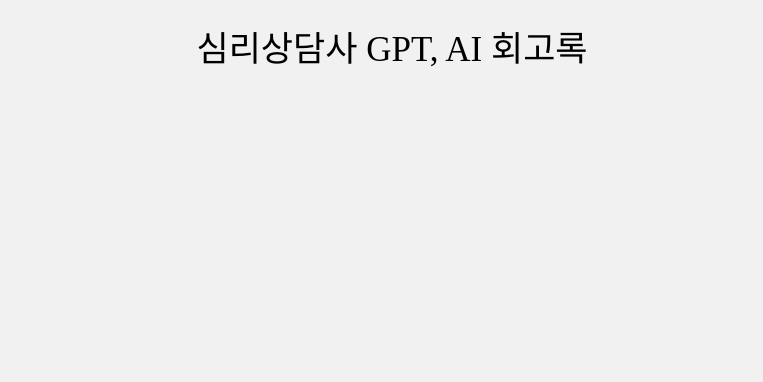
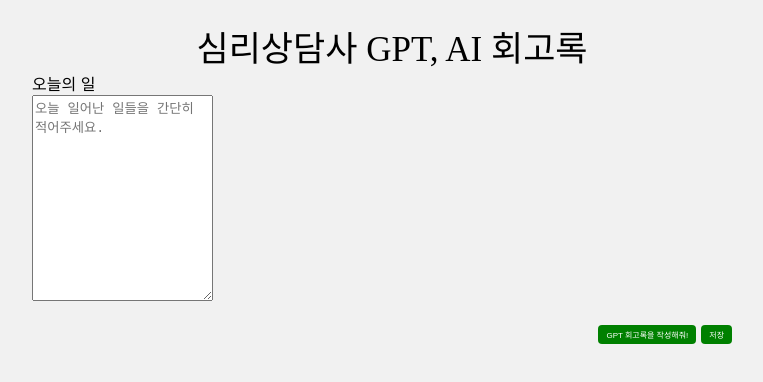
Before and after one commit to kabalport/nextjs-app, a Next.js app: page /gpt-diary in a window 1280 px wide. Shown: the top 382 px of the page, without its empty margins (248-1011 px from the left). Built offline with nearby package versions, Linux system fonts and the light colour scheme.

Commit message:
diary input박스 만들기

```diff
--- a/src/app/gpt-diary/page.tsx
+++ b/src/app/gpt-diary/page.tsx
@@ -1,5 +1,6 @@
 import GptDiaryItem from "@/components/gpt-diary/GptDiaryItem";
 import styles from './style.module.css';
+import GetDiaryInput from "@/components/gpt-diary/getDiaryInput";
 
 export default async function GptDiaryPage() {
     const dummyData = JSON.parse(
@@ -12,6 +13,8 @@
                 <div className={styles.appTitle}>
                     심리상담사 GPT, AI 회고록
                 </div>
+                <GetDiaryInput />
+
                 <GptDiaryItem />
             </div>
         </>
--- /dev/null
+++ b/src/components/gpt-diary/getDiaryInput.module.css
@@ -0,0 +1,19 @@
+.title {
+    /* 여기에 Title 스타일을 적용하세요 */
+}
+
+.textArea {
+    height: 200px;
+}
+
+.buttonContainer {
+    margin: 20px;
+    display: flex;
+    flex-flow: row nowrap;
+    justify-content: flex-end;
+    gap: 5px;
+}
+
+.canvas {
+    display: none;
+}
--- /dev/null
+++ b/src/components/gpt-diary/getDiaryInput.tsx
@@ -0,0 +1,24 @@
+import styles from './getDiaryInput.module.css';
+
+export default function GetDiaryInput() {
+
+    return (
+        <div>
+            <div className={styles.title}>오늘의 일</div>
+            <textarea
+                placeholder="오늘 일어난 일들을 간단히 적어주세요."
+                className={styles.textArea}
+            ></textarea>
+            <div className={styles.buttonContainer}>
+                <button>
+                    GPT 회고록을 작성해줘!
+                </button>
+                <button
+                >
+                    저장
+                </button>
+            </div>
+            <canvas id="canvas" className={styles.canvas}></canvas>
+        </div>
+    )
+}
```
Also changed, not shown: src/components/gpt-diary/gptDiary.module.css (line endings or trailing spaces).
